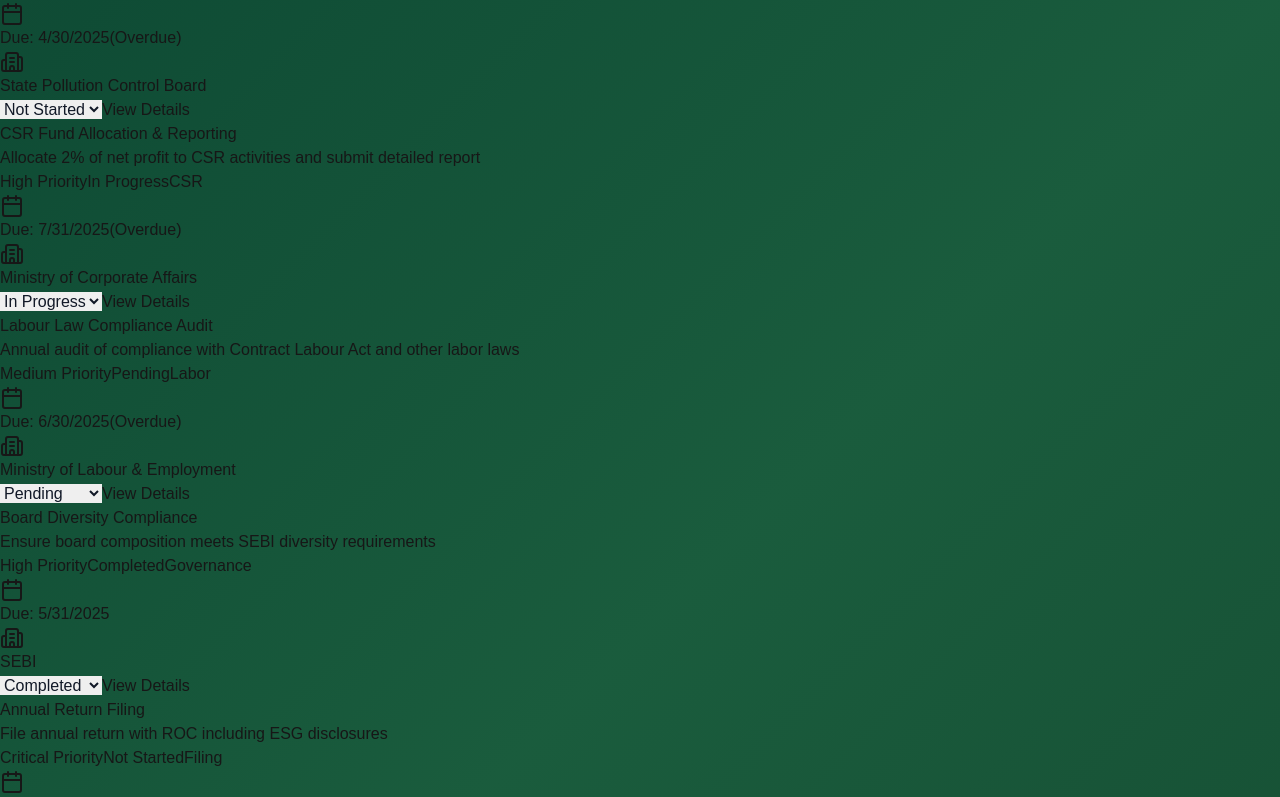
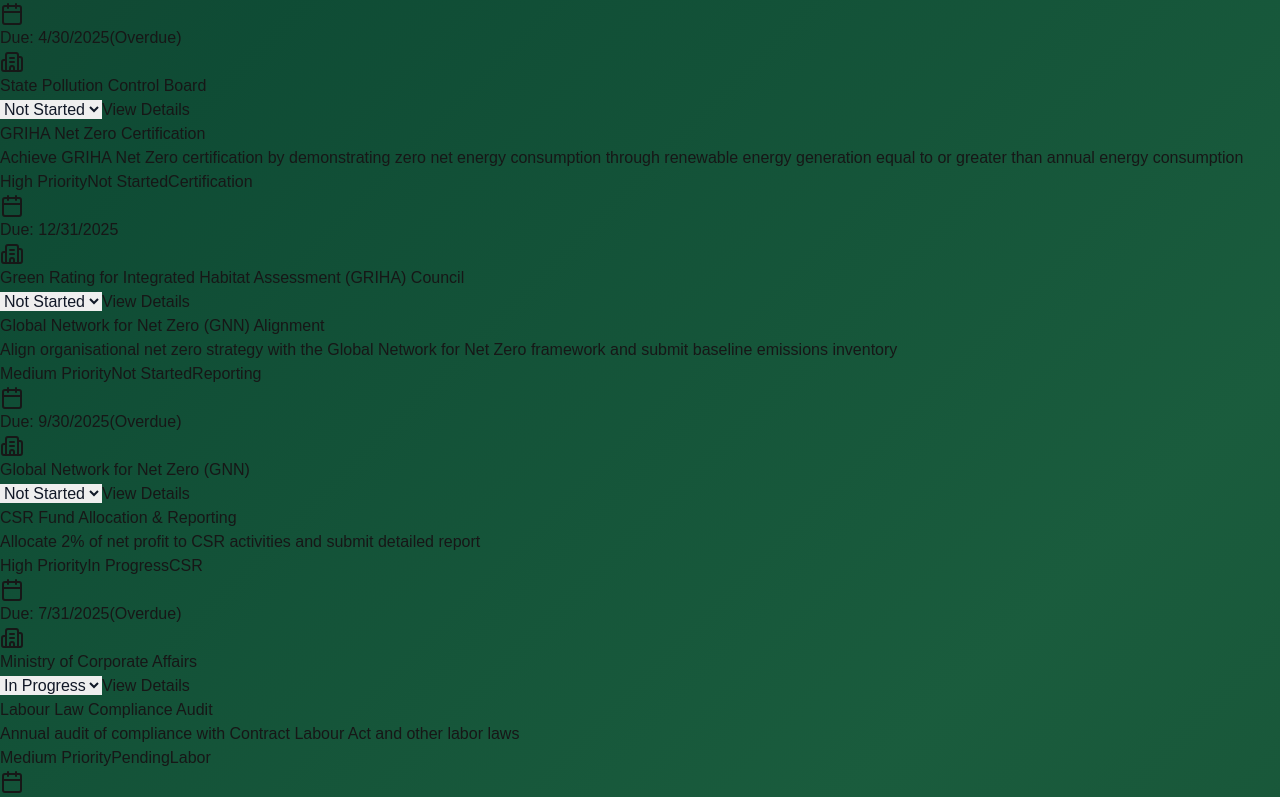
Before and after one commit to AlchemyNitin/Ploxi-Demo, a Next.js app: page /corporate/compliance in a window 1280 px wide. Shown: the part 1461-2258 px from the top of the page. Built offline with nearby package versions, Linux system fonts and the light colour scheme.

Commit message:
Bug fixes in Corporate pages

```diff
--- a/src/components/dashboard/EnhancedDashboardGrid.jsx
+++ b/src/components/dashboard/EnhancedDashboardGrid.jsx
@@ -121,11 +121,11 @@
     };
 
     const solutionType = categoryToSolutionMap[metricCategory] || 'Energy';
-    router.push(`/marketplace?filter=${solutionType.toLowerCase()}`);
+    router.push(`/corporate/marketplace?filter=${solutionType.toLowerCase()}`);
   };
 
   const handleExploreAllSolutions = () => {
-    router.push('/marketplace?clear=true');
+    router.push('/corporate/marketplace');
   };
 
   const handleGenerateReport = () => {
--- a/src/components/marketplace/FilterBar.jsx
+++ b/src/components/marketplace/FilterBar.jsx
@@ -20,9 +20,9 @@
     { id: 'Waste', label: 'Waste', color: 'bg-orange-100 text-orange-700 border-orange-200' },
     { id: 'Analytics', label: 'Analytics', color: 'bg-purple-100 text-purple-700 border-purple-200' },
     { id: 'Consulting', label: 'Consulting', color: 'bg-gray-100 text-gray-700 border-gray-200' },
-    { id: 'Compliance', label: 'Compliance as a Service', color: 'bg-indigo-100 text-indigo-700 border-indigo-200' },
-    { id: 'NBS', label: 'Nature-Based Solutions', color: 'bg-emerald-100 text-emerald-700 border-emerald-200' },
+    { id: 'Compliance', label: 'Compliance', color: 'bg-indigo-100 text-indigo-700 border-indigo-200' },
     { id: 'Carbon Credits', label: 'Carbon Credits', color: 'bg-yellow-100 text-yellow-700 border-yellow-200' },
+    { id: 'IRECs', label: 'IRECs / RECs', color: 'bg-emerald-100 text-emerald-700 border-emerald-200' },
     { id: 'Certificates', label: 'Certificates', color: 'bg-pink-100 text-pink-700 border-pink-200' }
   ];
 
--- a/src/components/pages/MarketplacePage.jsx
+++ b/src/components/pages/MarketplacePage.jsx
@@ -289,7 +289,7 @@
         <div className="grid grid-cols-2 md:grid-cols-5 gap-4">
           {[
             { icon: Building2, label: 'Vendors', count: enhancedVendors.length, color: 'text-blue-600' },
-            { icon: Leaf, label: 'NBS Solutions', count: enhancedVendors.filter(v => v.type === 'NBS').length, color: 'text-green-600' },
+            { icon: Leaf, label: 'IRECs / RECs', count: enhancedVendors.filter(v => v.type === 'IRECs' || v.type === 'RECs' || v.type === 'Energy').length, color: 'text-green-600' },
             { icon: Shield, label: 'Compliance', count: enhancedVendors.filter(v => v.type === 'Compliance').length, color: 'text-purple-600' },
             { icon: TrendingUp, label: 'Carbon Credits', count: enhancedVendors.filter(v => v.type === 'Carbon Credits').length, color: 'text-orange-600' },
             { icon: Award, label: 'Certifications', count: enhancedVendors.filter(v => v.type === 'Certificates').length, color: 'text-indigo-600' }
--- a/src/components/pages/ServicesProjectsPage.jsx
+++ b/src/components/pages/ServicesProjectsPage.jsx
@@ -611,7 +611,7 @@
         <div className="bg-white rounded-2xl p-2 shadow-sm border border-gray-200 flex gap-2">
           {[
             { id: 'projects', label: 'Projects', icon: Briefcase, desc: 'Timelines, Gantt, milestones' },
-            { id: 'cart', label: 'Cart', icon: ShoppingCart, desc: 'Selected services & products' }
+            { id: 'cart', label: 'Bid Manager', icon: ShoppingCart, desc: 'Manage bids & selected services' }
           ].map(tab => {
             const Icon = tab.icon;
             return (
--- a/src/data/complianceData.json
+++ b/src/data/complianceData.json
@@ -1,11 +1,14 @@
-
 {
   "regions": {
     "india": {
       "name": "India",
       "code": "IN",
       "flag": "🇮🇳",
-      "primaryFrameworks": ["BRSR", "Companies Act 2013", "SEBI Guidelines"],
+      "primaryFrameworks": [
+        "BRSR",
+        "Companies Act 2013",
+        "SEBI Guidelines"
+      ],
       "categories": {
         "environmental": {
           "name": "Environmental Compliance",
@@ -42,6 +45,26 @@
               "status": "not-started",
               "authority": "State Pollution Control Board",
               "category": "Auditing"
+            },
+            {
+              "id": "griha_net_zero",
+              "title": "GRIHA Net Zero Certification",
+              "description": "Achieve GRIHA Net Zero certification by demonstrating zero net energy consumption through renewable energy generation equal to or greater than annual energy consumption",
+              "priority": "high",
+              "deadline": "2025-12-31",
+              "status": "not-started",
+              "authority": "Green Rating for Integrated Habitat Assessment (GRIHA) Council",
+              "category": "Certification"
+            },
+            {
+              "id": "gnn_net_zero",
+              "title": "Global Network for Net Zero (GNN) Alignment",
+              "description": "Align organisational net zero strategy with the Global Network for Net Zero framework and submit baseline emissions inventory",
+              "priority": "medium",
+              "deadline": "2025-09-30",
+              "status": "not-started",
+              "authority": "Global Network for Net Zero (GNN)",
+              "category": "Reporting"
             }
           ]
         },
@@ -150,6 +173,22 @@
           "description": "Listing obligations including ESG disclosures for listed companies",
           "applicability": "All listed companies",
           "lastAmendment": "2024-10-01"
+        },
+        {
+          "id": "griha_net_zero_reg",
+          "title": "GRIHA Net Zero Standard",
+          "authority": "GRIHA Council / Ministry of New & Renewable Energy",
+          "description": "National green building rating standard for net zero energy buildings with mandatory disclosure of renewable energy generation and energy performance",
+          "applicability": "Commercial, institutional, and residential buildings seeking net zero certification",
+          "lastAmendment": "2024-07-01"
+        },
+        {
+          "id": "global_network_net_zero",
+          "title": "Global Network for Net Zero (GNN) Framework",
+          "authority": "Global Network for Net Zero",
+          "description": "International framework for corporate net zero commitments, requiring science-based targets, annual progress reporting, and third-party verification of net zero claims",
+          "applicability": "All corporations with net zero commitments",
+          "lastAmendment": "2024-11-01"
         }
       ]
     },
@@ -157,7 +196,11 @@
       "name": "United States",
       "code": "US",
       "flag": "🇺🇸",
-      "primaryFrameworks": ["SASB", "SEC Climate Disclosure", "EPA Requirements"],
+      "primaryFrameworks": [
+        "SASB",
+        "SEC Climate Disclosure",
+        "EPA Requirements"
+      ],
       "categories": {
         "environmental": {
           "name": "Environmental Compliance",
@@ -251,7 +294,11 @@
       "name": "European Union",
       "code": "EU",
       "flag": "🇪🇺",
-      "primaryFrameworks": ["ESRS", "CSRD", "EU Taxonomy"],
+      "primaryFrameworks": [
+        "ESRS",
+        "CSRD",
+        "EU Taxonomy"
+      ],
       "categories": {
         "environmental": {
           "name": "Environmental Compliance",
@@ -309,7 +356,10 @@
       "name": "United Arab Emirates",
       "code": "AE",
       "flag": "🇦🇪",
-      "primaryFrameworks": ["UAE ESG Guidelines", "ADX ESG Requirements"],
+      "primaryFrameworks": [
+        "UAE ESG Guidelines",
+        "ADX ESG Requirements"
+      ],
       "categories": {
         "environmental": {
           "name": "Environmental Compliance",
```
